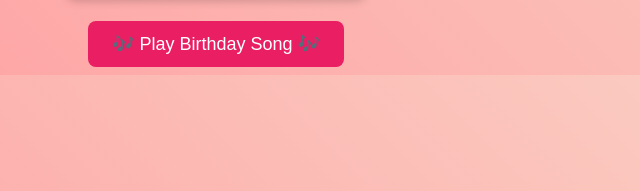
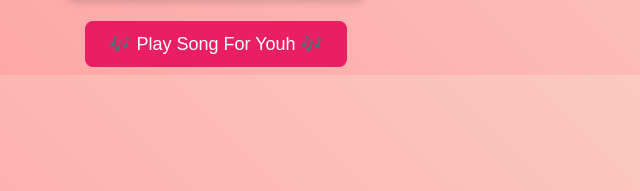
Before and after one commit to pulkitbharat/It-s-a-birthdays-, a plain HTML site: page index.html in a window 1280 px wide. Shown: the part 396-587 px from the top of the page, 424-1064 px from the left. Drawn offline with Linux system fonts and the light colour scheme; grey boxes are pictures that could not be loaded.

Commit message:
Update index.html

```diff
--- a/index.html
+++ b/index.html
@@ -56,7 +56,7 @@
     <p>May your day be filled with love, joy, and lots of chocolates & roses! 🌹🍫</p>
     <img src="https://media.tenor.com/2vYdT0hTV6oAAAAC/happy-birthday.gif" alt="Happy Birthday" class="gif">
     <br>
-    <a href="https://www.youtube.com/watch?v=ho07Ip6FbPA" class="btn" target="_blank">🎶 Play Birthday Song 🎶</a>
+    <a href="https://youtu.be/UcqI3uBKgTg?si=IOeegdNd8B4nN8NA" class="btn" target="_blank">🎶 Play Song For Youh 🎶</a>
 
     <script>
         function createBalloons() {
```
